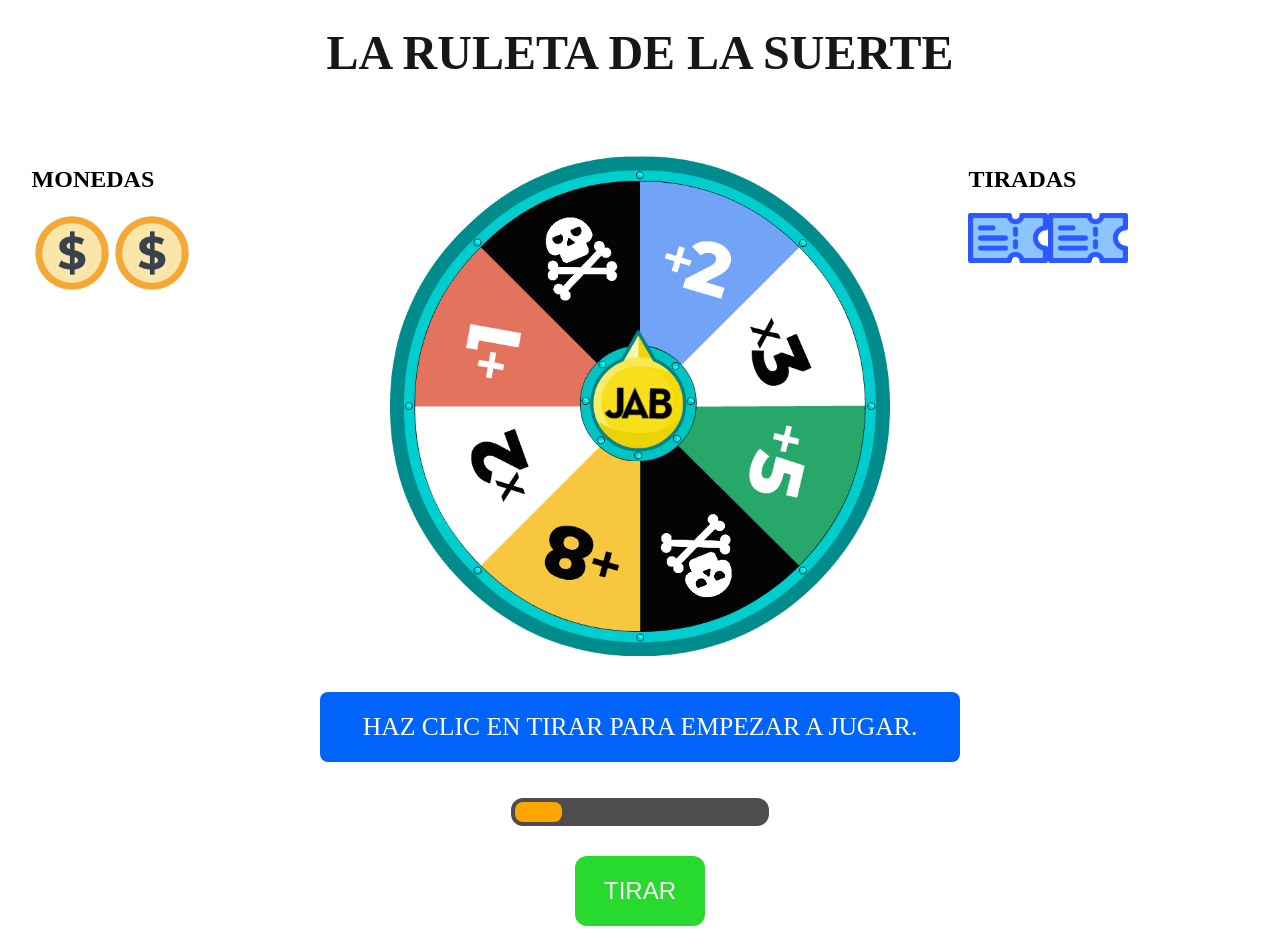
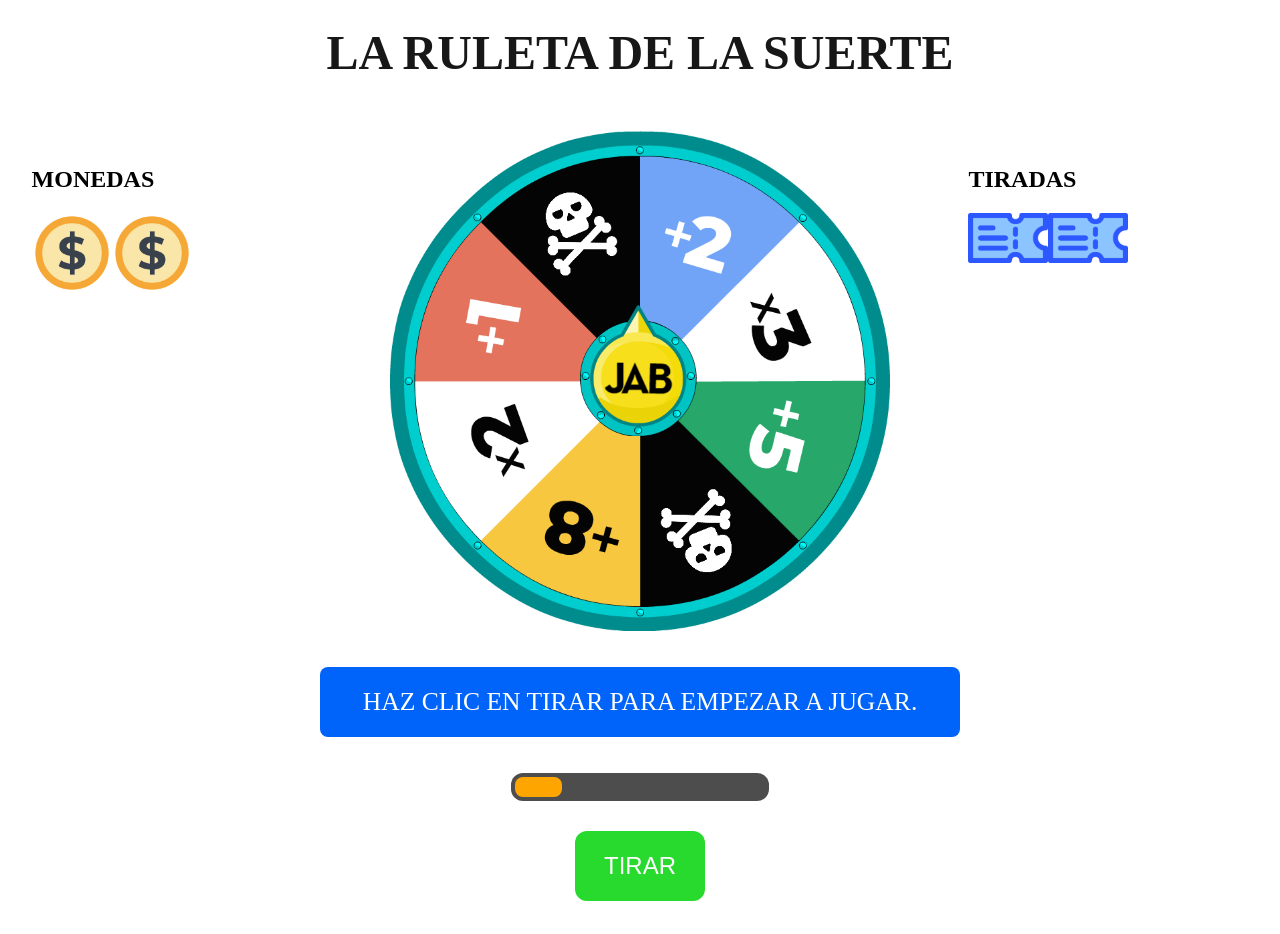
Before and after one commit to JMT79/Ruleta_de_la_suerte_REACT, a React (Vite) app: page / in a window 1280 px wide. After the commit the page ends 901 px from the top, so only its background shows below. Built offline with nearby package versions, Linux system fonts and the light colour scheme.

Commit message:
Update index.css

```diff
--- a/src/index.css
+++ b/src/index.css
@@ -8,9 +8,10 @@
 }
 .contenedor {
   position: relative;
-  margin: 6% auto 0;
+  margin: 4% auto 0;
   text-align: center;
   width: 720px;
+  height:720px;
 }
 .ruleta {
   width: 500px;
```
